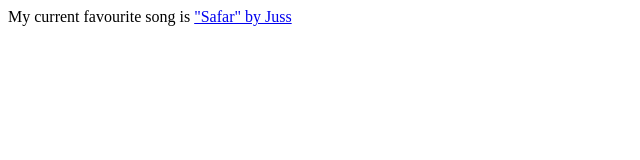
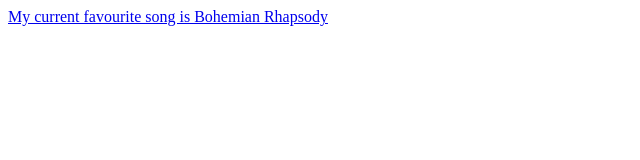
Before and after one commit to acciojob/favourite-song-Aman20114, a website: page main.html in a window 1280 px wide. Shown: the whole page, without its empty margins (0-640 px from the left). Drawn offline with Linux system fonts and the light colour scheme.

Commit message:
created a submission

```diff
--- a/main.html
+++ b/main.html
@@ -8,7 +8,7 @@
 
 <body>
 	<div>
-  My current favourite song is <a href="https://www.youtube.com/watch?v=w0_SYGAyeck">"Safar" by Juss</a>
+<!--   My current favourite song is <a href="https://www.youtube.com/watch?v=w0_SYGAyeck">"Safar" by Juss</a> -->
 </div>
     <script type="text/javascript" src="./script.js">
 </script>
--- a/script.js
+++ b/script.js
@@ -1 +1,11 @@
-//your code here
+const songName = "Bohemian Rhapsody";
+const youtubeLink = "https://www.youtube.com/watch?v=fJ9rUzIMcZQ";
+
+const div = document.createElement("div");
+const text = document.createTextNode(`My current favourite song is ${songName}`);
+const link = document.createElement("a");
+link.setAttribute("href", youtubeLink);
+link.appendChild(text);
+div.appendChild(link);
+
+document.body.appendChild(div);
```
